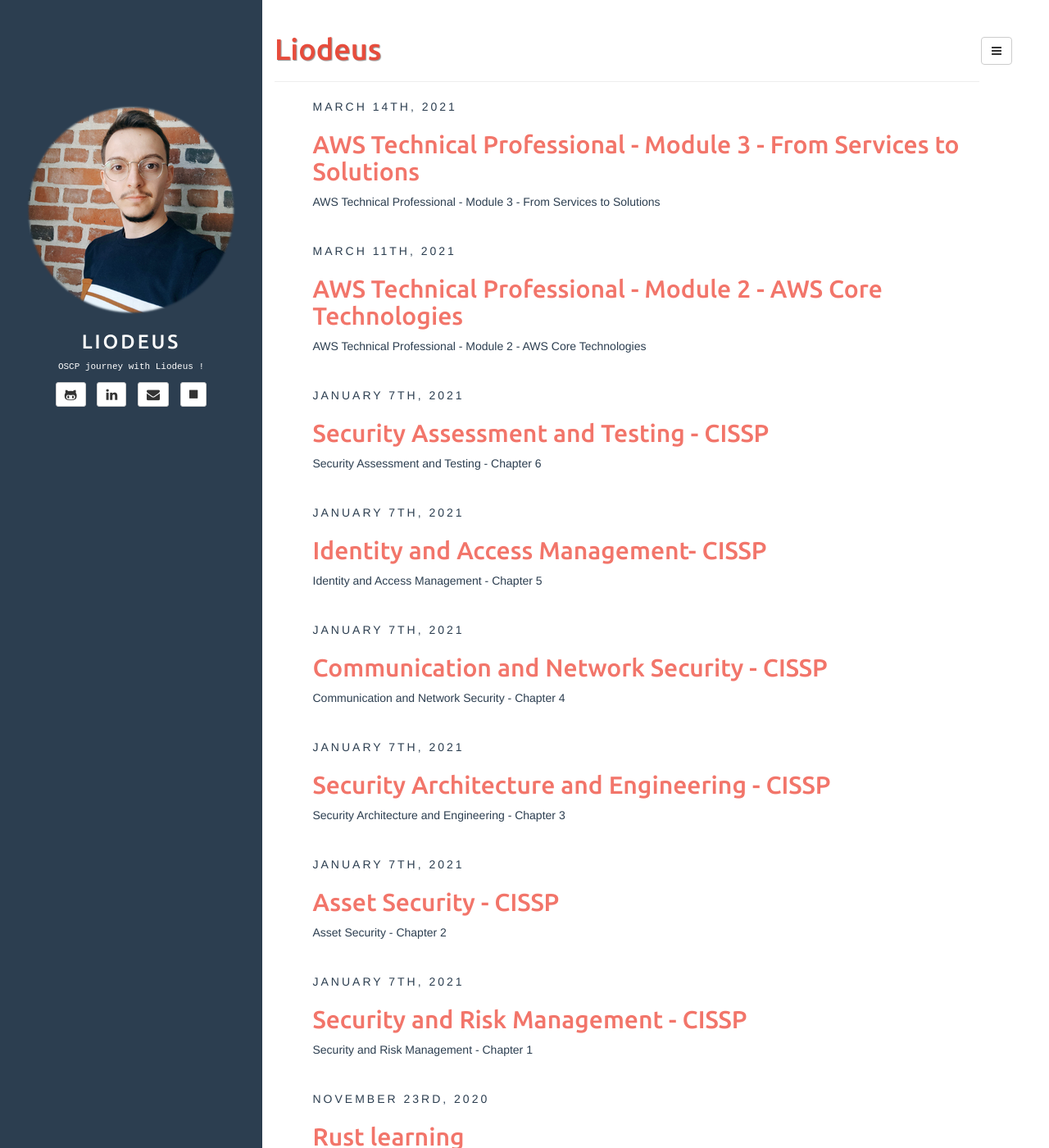
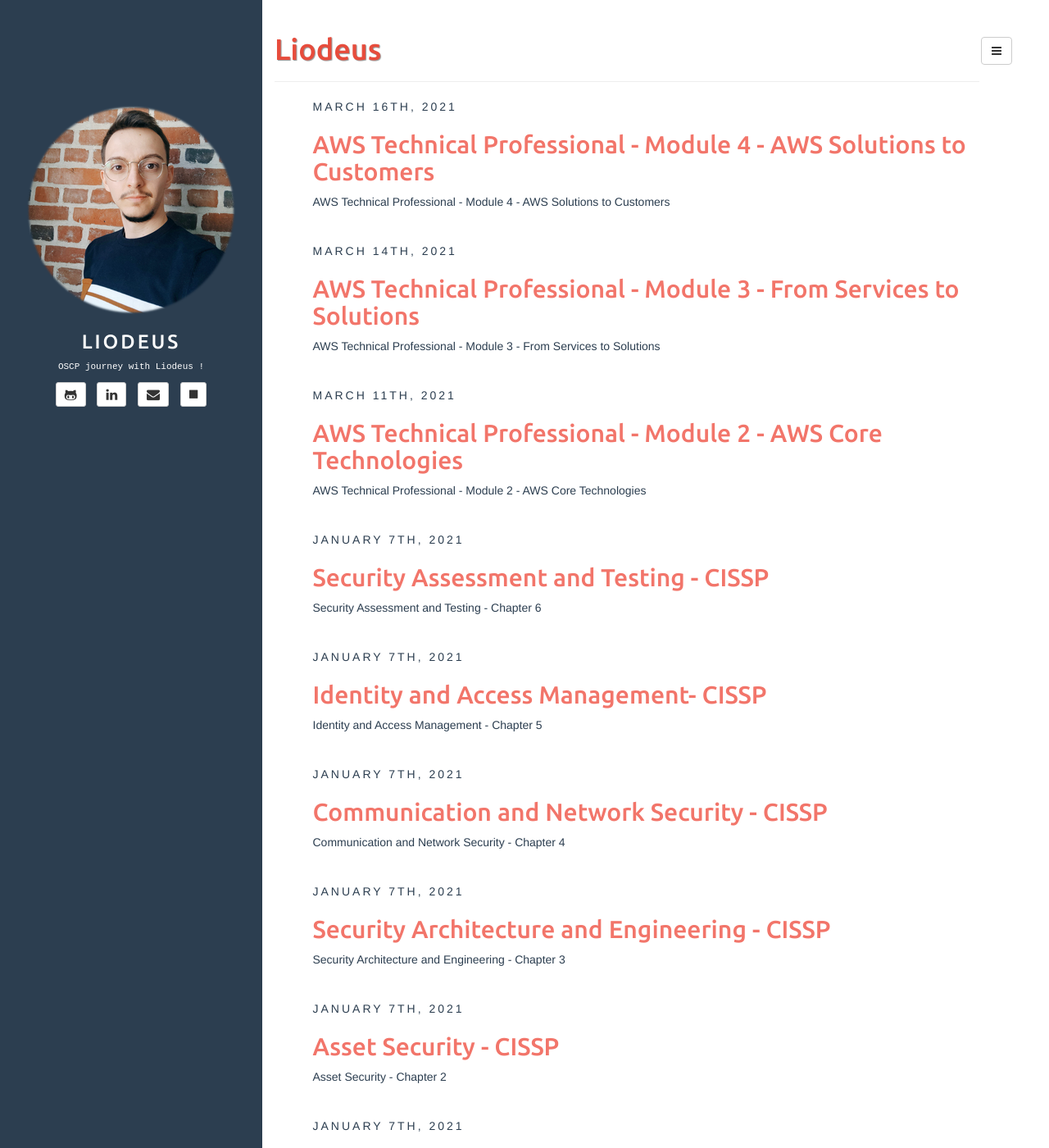
Before and after one commit to Liodeus/liodeus.github.io, a Jekyll site: the page built from index.html, in a window 1280 px wide and 1400 px high. Shown: the whole window at 82% size. Built offline with Jekyll 4.4.1, drawn with Linux system fonts in a browser that asks for light colours; the list of posts is cut into pages by our own code; some of the changed text lies outside the part shown.

Commit message:
Add files via upload

```diff
--- a/_posts/2021-03-14-AWS-Technical-Professional-Module-3.md
+++ b/_posts/2021-03-14-AWS-Technical-Professional-Module-3.md
@@ -191,8 +191,8 @@
 
 ## Customer Use Cases
 
-Key resource for finding use cases to help inspire solution design : https://aws.amazon.com/solutions/case-studies/
+Key resource for finding use cases to help inspire solution design : [https://aws.amazon.com/solutions/case-studies/](https://aws.amazon.com/solutions/case-studies/)
 
-Provides customers who need help deploying an AWS Solution by highlighting AWS Competency Partener Solutions : https://aws.amazon.com/solutions/consulting-offers/
+Provides customers who need help deploying an AWS Solution by highlighting AWS Competency Partener Solutions : [https://aws.amazon.com/solutions/consulting-offers/](https://aws.amazon.com/solutions/consulting-offers/)
 
-Quick Starts are built by AWS solutions architecs and partners to help you deploy popular technologies on AWS, based on AWS best practices for security and high availability : https://aws.amazon.com/quickstart/
+Quick Starts are built by AWS solutions architecs and partners to help you deploy popular technologies on AWS, based on AWS best practices for security and high availability : [https://aws.amazon.com/quickstart/](https://aws.amazon.com/quickstart/)
--- /dev/null
+++ b/_posts/2021-03-16-AWS-Technical-Professional-Module-4.md
@@ -0,0 +1,6 @@
+---
+layout: post
+title: AWS Technical Professional - Module 4 - AWS Solutions to Customers
+tags: [AWS, Security, Cloud]
+description: "AWS Technical Professional - Module 4 - AWS Solutions to Customers"
+---
```
